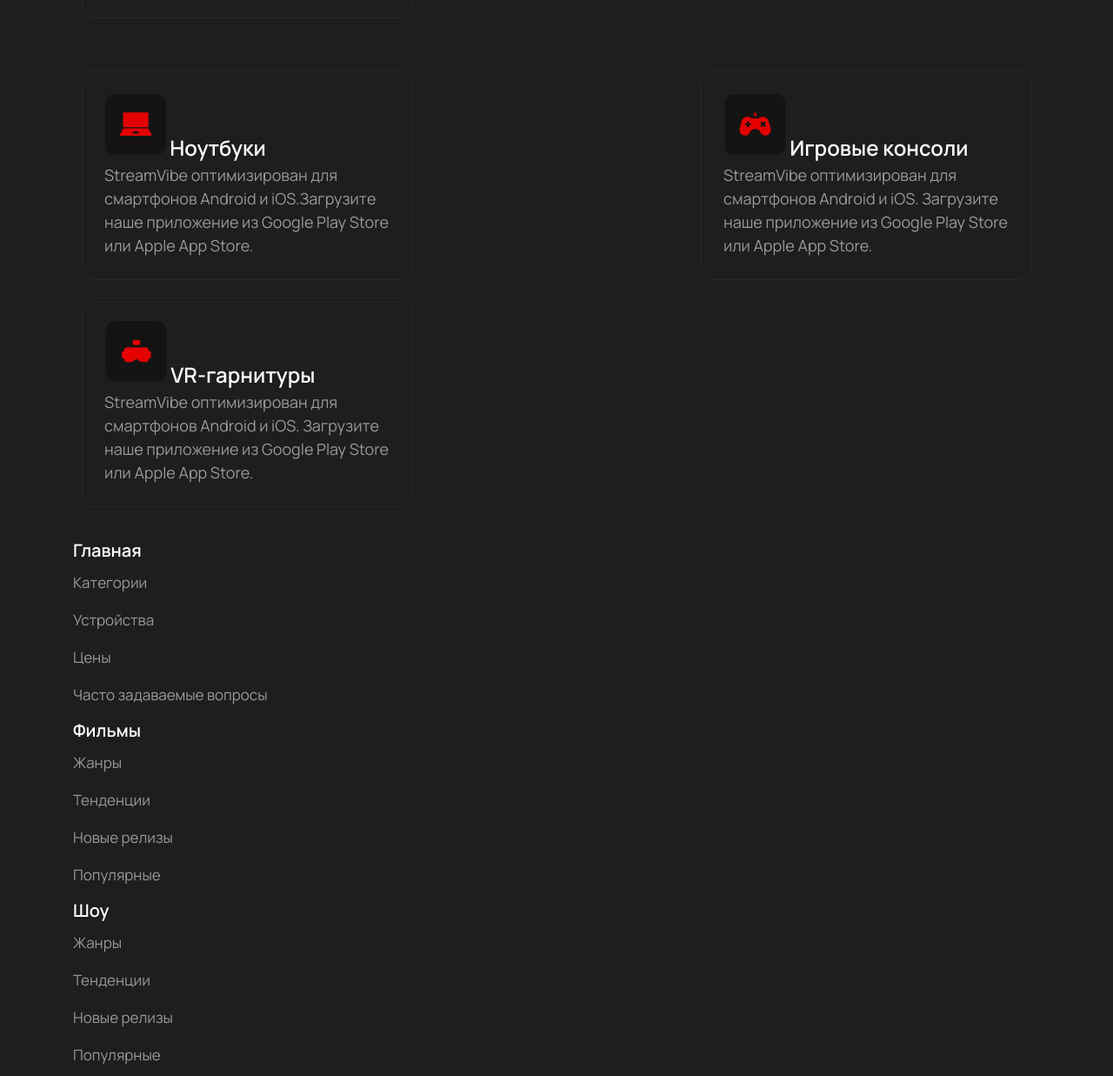
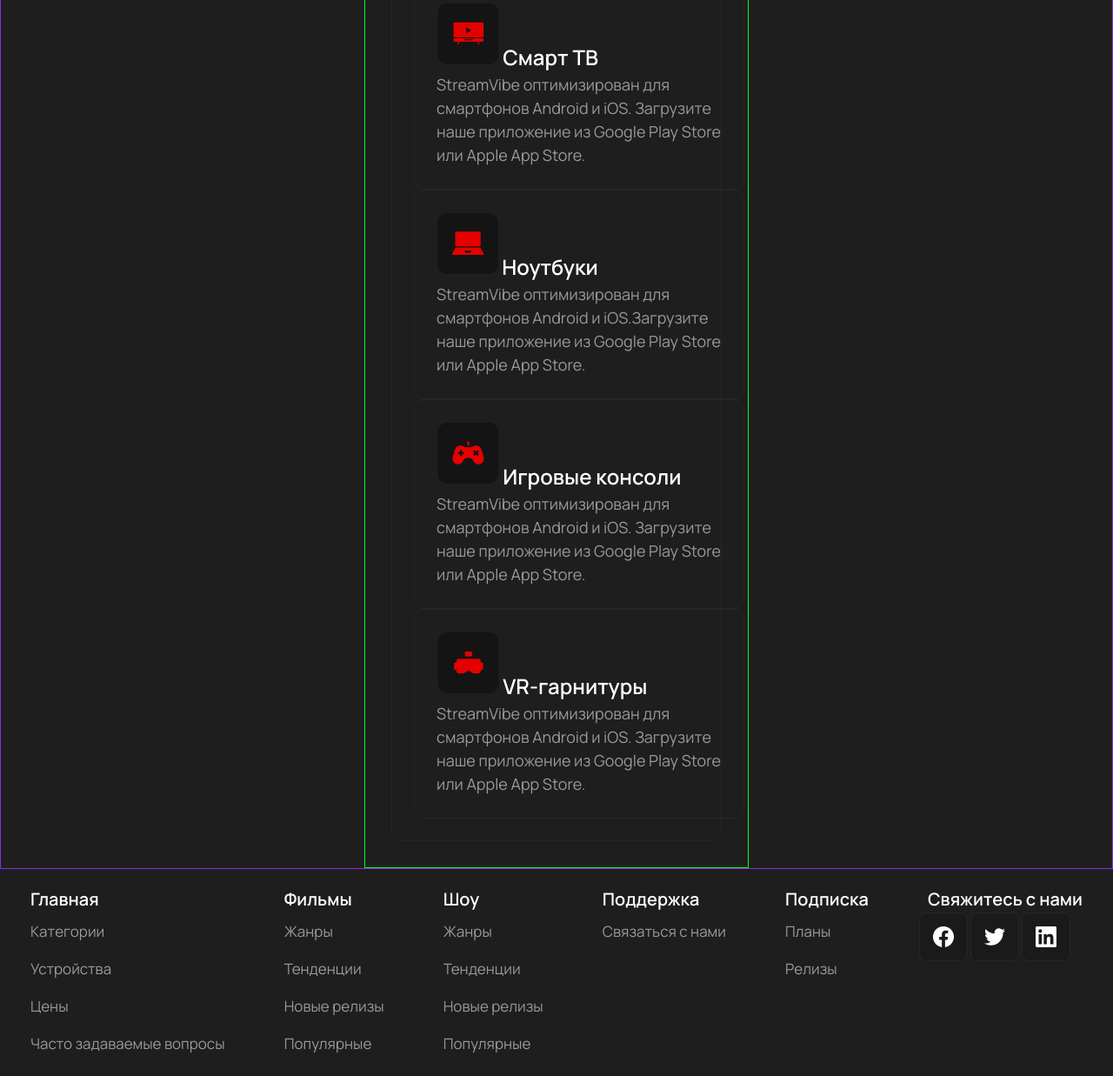
Before and after one commit to Natasha1705/Movie-Streaming-Service, a plain HTML site: page index.html in a window 1280 px wide. Shown: the part 2523-3760 px from the top of the page at 87% size. Drawn offline with Linux system fonts and the light colour scheme.

Commit message:
footer_adaptive

```diff
--- a/assets/styles/_devices.scss
+++ b/assets/styles/_devices.scss
@@ -2,34 +2,42 @@
     display: flex;
     flex-direction: column;
     flex-wrap: wrap;
-    max-width: 90%;
+    max-width: 1920px;
     margin: 0 auto;
-    align-content: center;
+    border: 1px red solid;
+    // align-content: center;
 }
 
-.streaming__wrapper1 {
-    display: flex;
-    flex-direction: row;
-    padding: 30px 30px;
-    justify-content: space-between;
-    align-items: start;
-    gap: 20px;
-    flex-wrap: wrap;
-}
+// .streaming__wrapper1 {
+//     display: flex;
+//     flex-direction: row;
+//     padding: 30px 30px;
+//     justify-content: space-between;
+//     align-items: start;
+//     gap: 20px;
+//     flex-wrap: wrap;
+// }
 
-.streaming__wrapper2 {
-    display: flex;
-    flex-direction: row;
-    padding: 30px 30px;
-    justify-content: space-between;
-    align-items: start;
-    gap: 20px;
-    flex-wrap: wrap;
-}
+// .streaming__wrapper2 {
+//     display: flex;
+//     flex-direction: row;
+//     padding: 30px 30px;
+//     justify-content: space-between;
+//     align-items: start;
+//     gap: 20px;
+//     flex-wrap: wrap;
+// }
 
 .streaming__wrapper {
+    max-width: 1920px;
+    border: 1px rgb(0, 255, 34) solid;
     display: flex;
-    align-items: start;
+    flex-direction: column;
+    padding: 30px 30px;
+    gap: 30px;
+    // justify-content: space-between;
+    justify-content: center;
+    flex-wrap: wrap;
 }
 
 .streaming__wrapper-smartphones,
@@ -69,7 +77,11 @@
 }
 
 .streaming {
-    gap: 80px;
+    // gap: 80px;
+    border: 1px blueviolet solid;
+display: flex;
+justify-content: center;
+flex-wrap: wrap;
 }
 
 .streaming-pretittle {
@@ -93,6 +105,7 @@
 
     .streaming {
         padding: 15px;
+        // font-size: 1.5rem;
     }
 
     .streaming__wrapper-vr,
--- a/assets/styles/_footer.scss
+++ b/assets/styles/_footer.scss
@@ -112,9 +112,24 @@ footer {
     }
 }
 
+@media (721px <=width <=1920px) {
+    .footer {
+        display: flex;
+        flex-direction: column;
+        flex-wrap: wrap;
+        padding: 15px;
+    }
 
+    .footer-card {
+        display: flex;
+        flex-direction: row;
+        padding: 5px 10px;
+        flex-wrap: wrap;
+        gap: 5px;
+    }
+}
 
-@media (426px <=width <=1279px) {
+@media (426px <=width <=720px) {
     .footer {
         display: flex;
         flex-direction: column;
@@ -133,7 +148,7 @@ footer {
 
 /*mobile*/
 
-@media(320px <=width <=425px) {
+@media(0px <=width <=425px) {
     .footer {
         display: flex;
         flex-direction: column;
--- a/index.html
+++ b/index.html
@@ -4,10 +4,10 @@
 <head>
     <meta charset="UTF-8">
     <meta name="viewport" content="width=device-width, initial-scale=1.0">
+    <link href="https://fonts.googleapis.com/css2?family=Manrope:wght@200..800&display=swap" rel="stylesheet">
     <link rel="stylesheet" href="./assets/styles/main.css">
     <link rel="preconnect" href="https://fonts.googleapis.com">
     <link rel="preconnect" href="https://fonts.gstatic.com" crossorigin>
-    <link href="https://fonts.googleapis.com/css2?family=Manrope:wght@200..800&display=swap" rel="stylesheet">
     <link type="image/x-icon" href="./assets/images/favicon.svg" rel="shortcut icon">
     <title>StreamVibe</title>
 </head>
@@ -224,8 +224,8 @@
                     и телепередачами в любое время и в любом месте.</p>
             </div>
 
-            <div class="streaming_container">
-                <div class="streaming__wrapper1">
+            <div class="streaming__wrapper ">
+                <!-- <div class="streaming__wrapper1"> -->
                     <div class="streaming__wrapper-smartphones">
                         <div class="streaming__wrapper__title">
                             <img src="../assets/images/smartphones.png" alt="smartphones">
@@ -234,7 +234,7 @@
                         <p class="streaming-p">StreamVibe оптимизирован для смартфонов Android и iOS. Загрузите наше
                             приложение из Google
                             Play Store или Apple App Store.</p>
-                    </div>
+                    <!-- </div> -->
 
                     <div class="streaming__wrapper-tablet">
                         <div class="streaming__wrapper__title">
@@ -254,10 +254,10 @@
                         <p class="streaming-p">StreamVibe оптимизирован для смартфонов Android и iOS. Загрузите наше
                             приложение из Google
                             Play Store или Apple App Store.</p>
-                    </div>
+                    <!-- </div> -->
                 </div>
 
-                <div class="streaming__wrapper2">
+                <!-- <div class="streaming__wrapper2"> -->
                     <div class="streaming__wrapper-laptops">
                         <div class="streaming__wrapper__title">
                             <img src="../assets/images/laptops.png" alt="laptops">
```
Also changed, not shown: assets/pages/dropdown-catalog.html (+1 -1 lines), assets/pages/dropdown-moviecard.html (+1 -1 lines), assets/pages/supportPage.html (+2 -1 lines), assets/styles/main.css, 1 other file.
